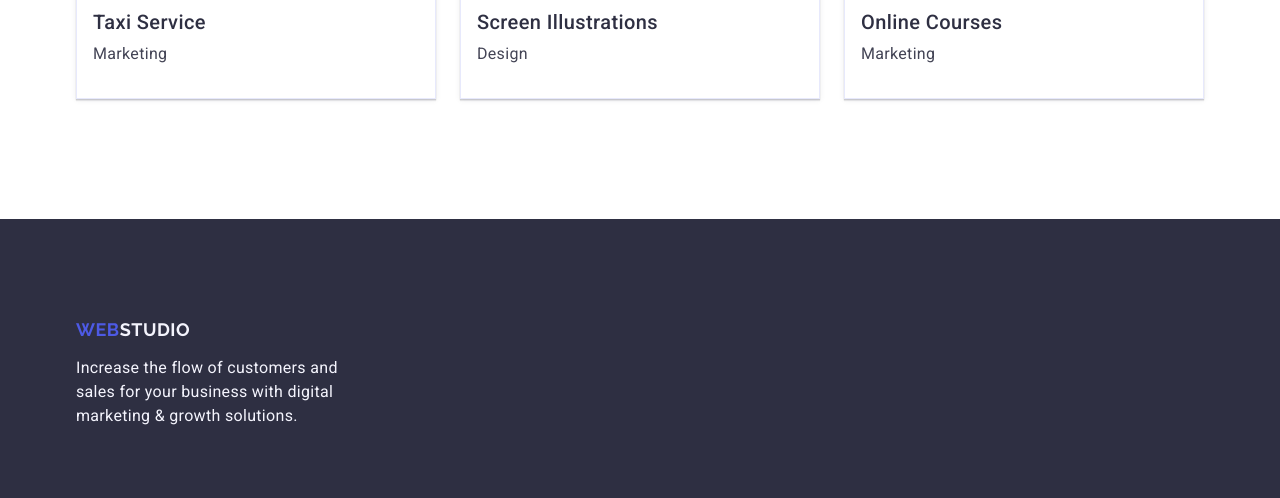
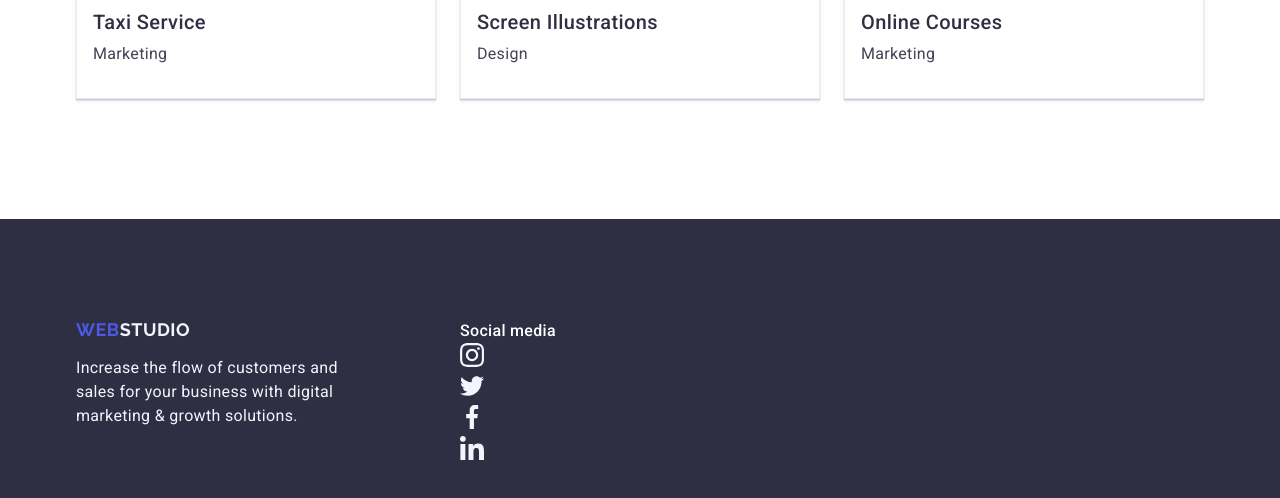
Before and after one commit to vileetrin/goit-markup-hw-04, a plain HTML site: page index.html in a window 1280 px wide. Shown: the part 2454-2952 px from the top of the page. Drawn offline with nearby package versions, Linux system fonts and the light colour scheme.

Commit message:
update footer

```diff
--- a/css/style.css
+++ b/css/style.css
@@ -276,6 +276,7 @@ img {
   display: flex;
   gap: 24px;
 }
+
 .worker {
   padding: 32px 0;
 }
@@ -415,6 +416,10 @@ img {
 }
 /* ============FOOTER=========== */
 
+.footer-container {
+  display: flex;
+}
+
 .main-footer {
   background: #2e2f42;
   padding: 100px 0;
@@ -444,3 +449,38 @@ img {
   letter-spacing: 0.32px;
   width: 264px;
 }
+
+.footer-socials-container {
+  margin-left: 120px;
+}
+
+.footer-title-socials {
+  color: #fff;
+  font-size: 16px;
+  font-weight: 500;
+  line-height: 24px;
+  letter-spacing: 0.32px;
+}
+
+.footer-social-links-list {
+  /* display: flex;
+  gap: 16px; */
+  width: 40px;
+  height: 40px;
+}
+
+.footer-container-icon {
+  display: flex;
+  gap: 16px;
+}
+
+.footer-social-links {
+  background-color: #4d5ae5;
+  display: flex;
+  width: 100%;
+  height: 100%;
+  border-radius: 50%;
+  justify-content: center;
+  align-items: center;
+  transition: background-color 250ms cubic-bezier(0.4, 0, 0.2, 1);
+}
--- a/index.html
+++ b/index.html
@@ -417,7 +417,8 @@
     </main>
     <!-- =============FOOTER============ -->
     <footer class="main-footer">
-      <div class="container">
+      <div class="container footer-container">
+        <div class="footer-content-container">
           <a href="./index.html" class="logo-footer"
             >Web<span class="part-of-logo-footer">Studio</span></a
           >
@@ -426,6 +427,42 @@
             digital marketing & growth solutions.
           </p>
         </div>
+
+        <div class="footer-socials-container">
+          <p class="footer-title-socials">Social media</p>
+
+          <ul class="footer-social-links-list">
+            <li class="footer-social-links-items">
+              <a href="footer-social-links">
+                <svg class="" width="24px" height="24px">
+                  <use href="../images/symbol-defs.svg#icon-instagram"></use>
+                </svg>
+              </a>
+            </li>
+            <li class="footer-social-links-items">
+              <a href="footer-social-links">
+                <svg class="" width="24px" height="24px">
+                  <use href="../images/symbol-defs.svg#icon-twitter"></use>
+                </svg>
+              </a>
+            </li>
+            <li class="footer-social-links-items">
+              <a href="footer-social-links">
+                <svg class="" width="24px" height="24px">
+                  <use href="../images/symbol-defs.svg#icon-facebook"></use>
+                </svg>
+              </a>
+            </li>
+            <li class="footer-social-links-items">
+              <a href="footer-social-links">
+                <svg class="" width="24px" height="24px">
+                  <use href="../images/symbol-defs.svg#icon-linkedin"></use>
+                </svg>
+              </a>
+            </li>
+          </ul>
+        </div>
+      </div>
     </footer>
   </body>
 </html>
```
Lines whose indentation alone changed are shown as unchanged.
